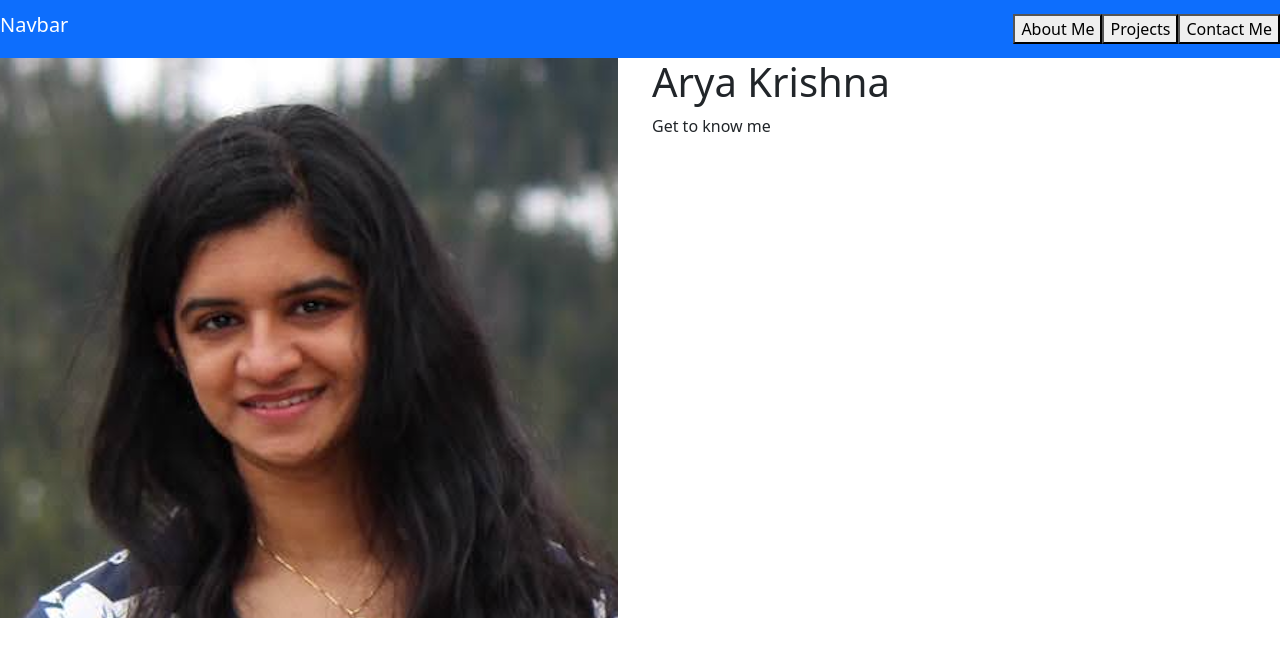
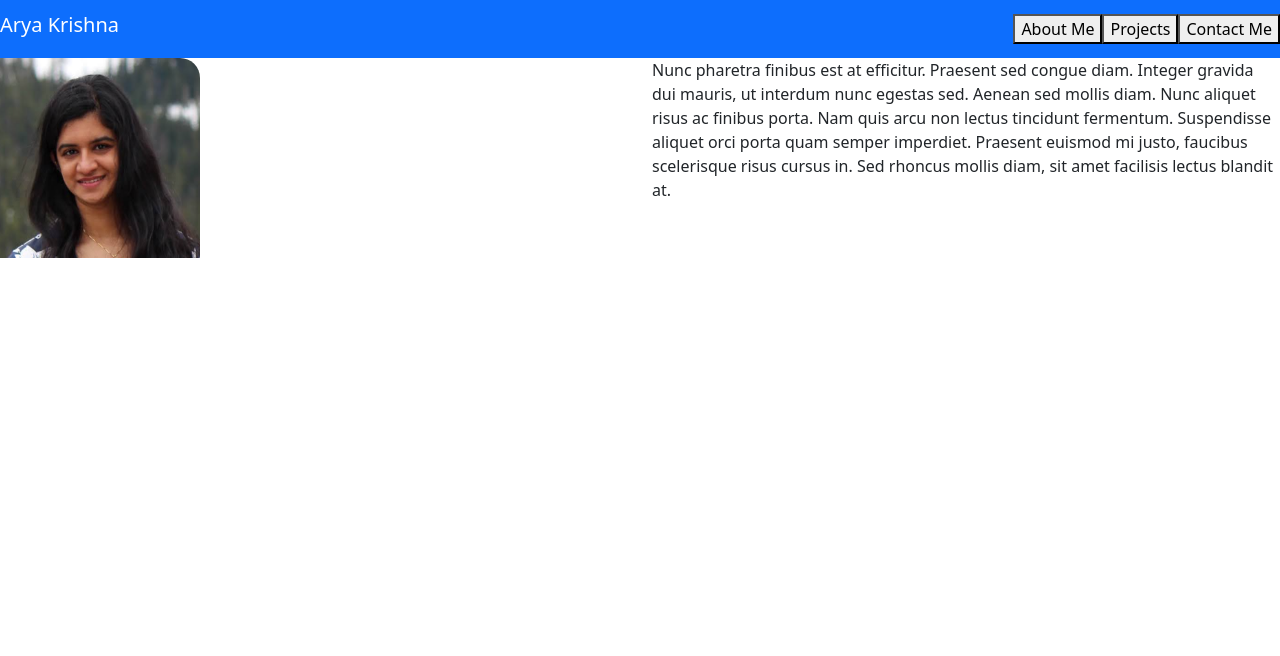
Before and after one commit to AryaKris/AryaKris-React-Portfolio, a React (Create React App) app: page / in a window 1280 px wide. Shown: the top 656 px of the page. Built offline with nearby package versions, Linux system fonts and the light colour scheme.

Commit message:
working on styling

```diff
--- a/src/components/NavBar.js
+++ b/src/components/NavBar.js
@@ -9,7 +9,7 @@ export default function NavBar({ setPage}) {
 
         <div>
             <nav className="navbar navbar-dark bg-primary d-flex justify-content-between">
-                <h1 className="navbar-brand" >Navbar</h1>
+                <h1 className="navbar-brand" > Arya Krishna</h1>
 
                 <div>
                     <button onClick={() => setPage(<AboutMe />)}>About Me</button>
--- a/src/components/pages/AboutMe.js
+++ b/src/components/pages/AboutMe.js
@@ -8,12 +8,22 @@ export default function AboutMe() {
                 <div className="col">
 
 
-                    <img className = "profilePic" src={ProfilePic} alt="biopic"></img>
+                    <img className="profilePic" src={ProfilePic} style={{
+                        resizeMode: "contain",
+                        borderTopRightRadius: 20,
+                        height: 200,
+                        width: 200}} alt="biopic"></img>
                 </div>
 
                 <div className="col">
-                    <h1>Arya Krishna</h1>
-                    <p>Get to know me</p>
+                    <p>
+                        Nunc pharetra finibus est at efficitur. Praesent sed congue diam.
+                        Integer gravida dui mauris, ut interdum nunc egestas sed. Aenean sed
+                        mollis diam. Nunc aliquet risus ac finibus porta. Nam quis arcu non
+                        lectus tincidunt fermentum. Suspendisse aliquet orci porta quam semper
+                        imperdiet. Praesent euismod mi justo, faucibus scelerisque risus cursus
+                        in. Sed rhoncus mollis diam, sit amet facilisis lectus blandit at.
+                    </p>
 
                 </div>
             </div>
```
